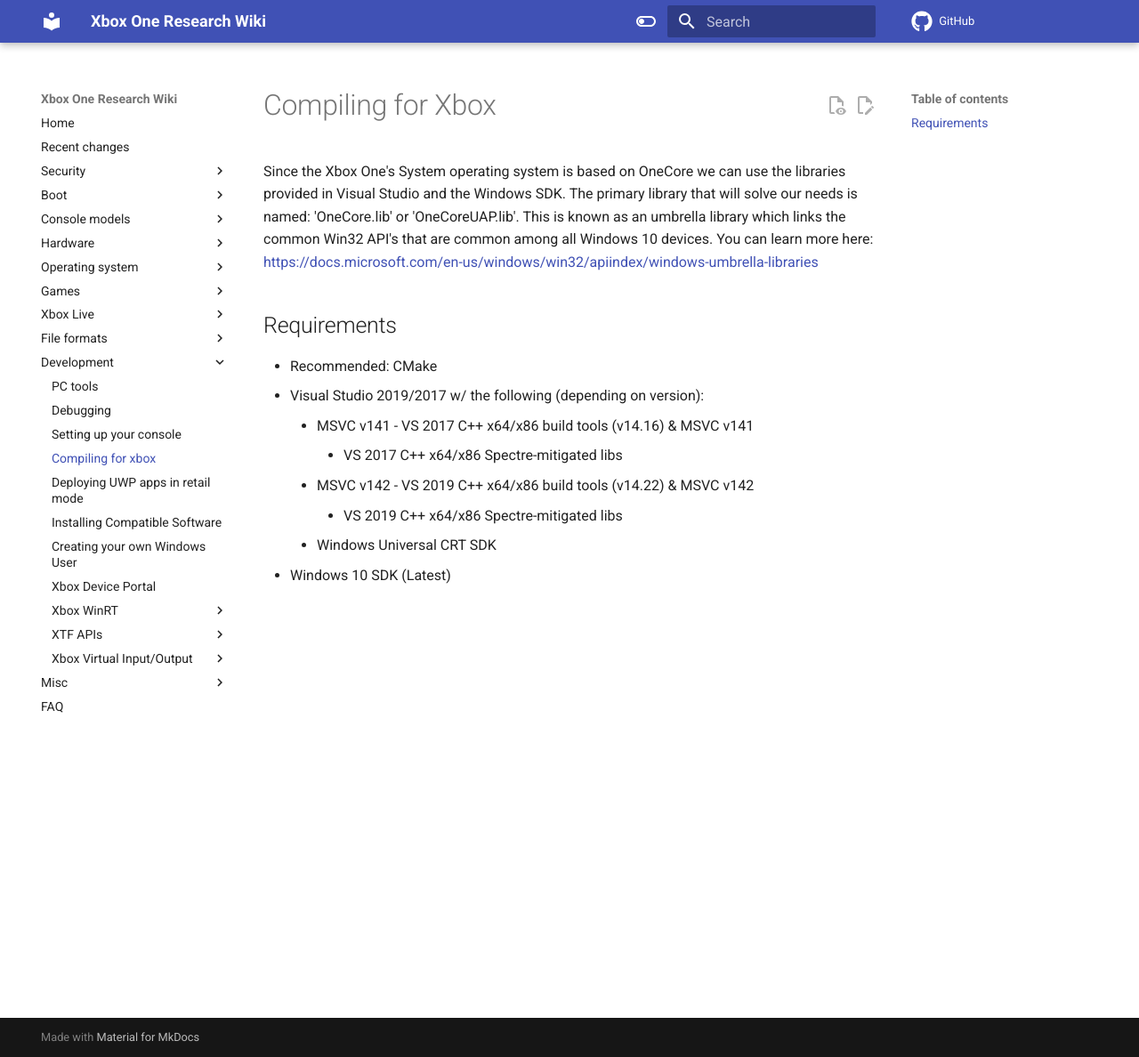
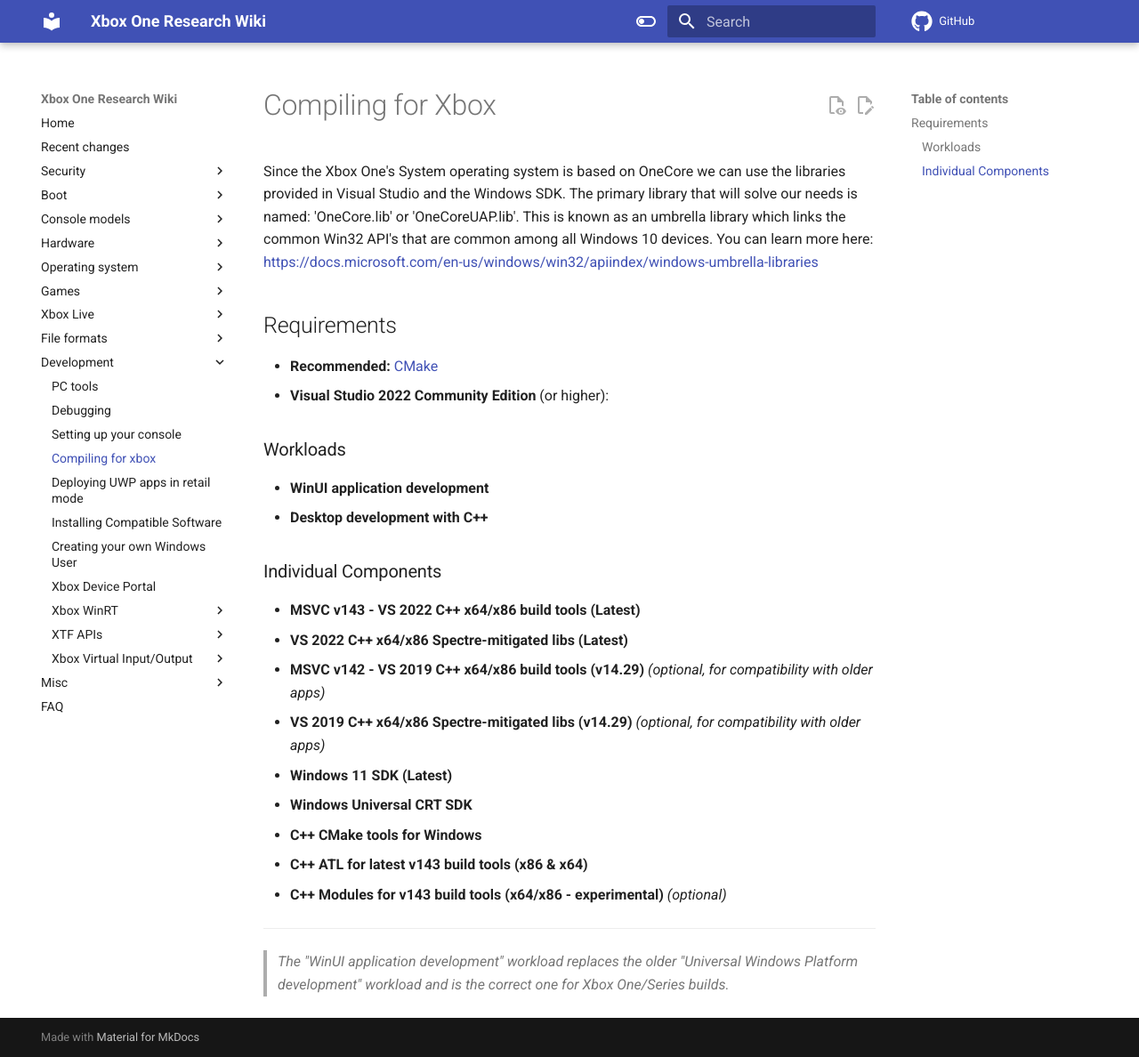
Before and after one commit to xboxoneresearch/wiki, an MkDocs documentation site: the page built from docs/development/compiling-for-xbox.md, in a window 1280 px wide and 1188 px high. Shown: the whole window at 89% size. Built offline with MkDocs 1.6.1 and Material for MkDocs 9.7.7, drawn with Linux system fonts in a browser that asks for light colours; comment, search, counter and statistics services are not loaded.

Commit message:
(chore:) Update compiling for Xbox Requirements
Updated requirements for compiling for Xbox to include Visual Studio 2022 and additional components.

```diff
--- a/docs/development/compiling-for-xbox.md
+++ b/docs/development/compiling-for-xbox.md
@@ -6,11 +6,24 @@
 
 ## Requirements
 
-  - Recommended: CMake
-  - Visual Studio 2019/2017 w/ the following (depending on version):
-      - MSVC v141 - VS 2017 C++ x64/x86 build tools (v14.16) & MSVC v141
-        - VS 2017 C++ x64/x86 Spectre-mitigated libs
-      - MSVC v142 - VS 2019 C++ x64/x86 build tools (v14.22) & MSVC v142
-        - VS 2019 C++ x64/x86 Spectre-mitigated libs
-      - Windows Universal CRT SDK
-  - Windows 10 SDK (Latest)
+- **Recommended:** [CMake](https://cmake.org)
+- **Visual Studio 2022 Community Edition** (or higher):
+
+### Workloads
+- **WinUI application development**
+- **Desktop development with C++**
+
+### Individual Components
+- **MSVC v143 - VS 2022 C++ x64/x86 build tools (Latest)**
+- **VS 2022 C++ x64/x86 Spectre-mitigated libs (Latest)**
+- **MSVC v142 - VS 2019 C++ x64/x86 build tools (v14.29)** *(optional, for compatibility with older apps)*
+- **VS 2019 C++ x64/x86 Spectre-mitigated libs (v14.29)** *(optional, for compatibility with older apps)*
+- **Windows 11 SDK (Latest)**
+- **Windows Universal CRT SDK**
+- **C++ CMake tools for Windows**
+- **C++ ATL for latest v143 build tools (x86 & x64)**
+- **C++ Modules for v143 build tools (x64/x86 - experimental)** *(optional)*
+
+---
+
+> *The "WinUI application development" workload replaces the older "Universal Windows Platform development" workload and is the correct one for Xbox One/Series builds.*
```
